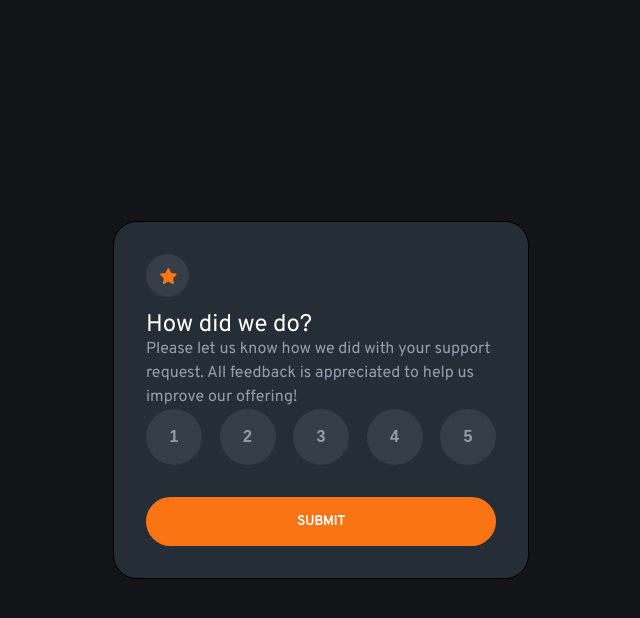
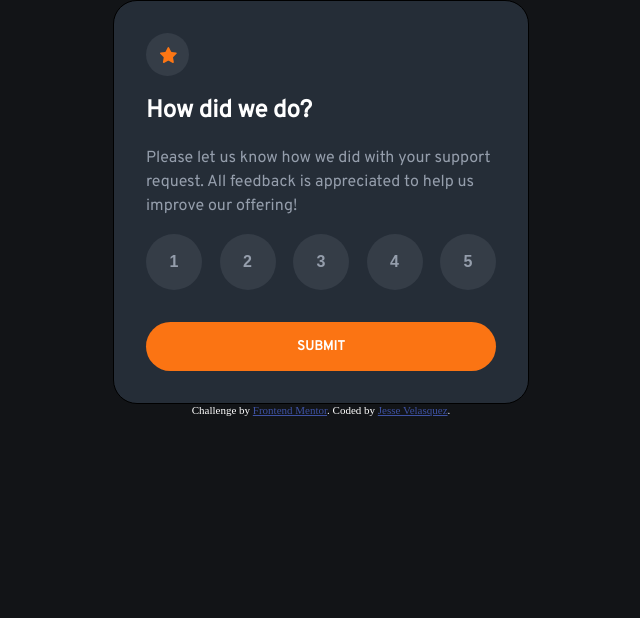
Before and after one commit to jesse610/interactive-rating-component-main, a plain HTML site: page index.html in a window 1280 px wide. Shown: the whole page, without its empty margins (319-959 px from the left). Drawn offline with Linux system fonts and the light colour scheme.

Commit message:
height change

```diff
--- a/index.html
+++ b/index.html
@@ -5,7 +5,7 @@
   <meta name="viewport" content="width=device-width, initial-scale=1.0">
 
   <link rel="icon" type="image/png" sizes="32x32" href="./images/favicon-32x32.png">
-  <link rel="stylesheet" href="reset.css">
+  <!-- <link rel="stylesheet" href="reset.css"> -->
   <link rel="stylesheet" href="style.css">
   <link rel="preconnect" href="https://fonts.googleapis.com">
   <link rel="preconnect" href="https://fonts.gstatic.com" crossorigin>
@@ -61,12 +61,12 @@
     don’t hesitate to get in touch!</p>
     </section>
   </main>
-  <!-- <footer>
+  <footer>
     <div class="attribution">
       Challenge by <a href="https://www.frontendmentor.io?ref=challenge" target="_blank">Frontend Mentor</a>.
       Coded by <a href="https://github.com/jesse610/interactive-rating-component-main" target="_blank">Jesse Velasquez</a>.
     </div>
-  </footer> -->
+  </footer>
   <script src="main.js"></script>
 </body>
 </html>
--- a/style.css
+++ b/style.css
@@ -14,7 +14,7 @@ html {
 }
 
 main {
-    min-height: 100vh;
+    max-height: 99vh;
     display: flex;
     justify-content: center;
     align-items: center;
@@ -154,6 +154,10 @@ main {
 }
 
 /* footer */
+footer {
+    max-height: 1vh;
+}
+
 .attribution {
     color: white;
     font-size: 11px; text-align: center;
@@ -165,9 +169,9 @@ main {
 /* media query */
 @media  screen and (max-width: 450px) {
 
-    /* main {
+    main {
         min-height: 80vh;
-    } */
+    }
 
     .rating-container,
     .thank-you-container {
```
